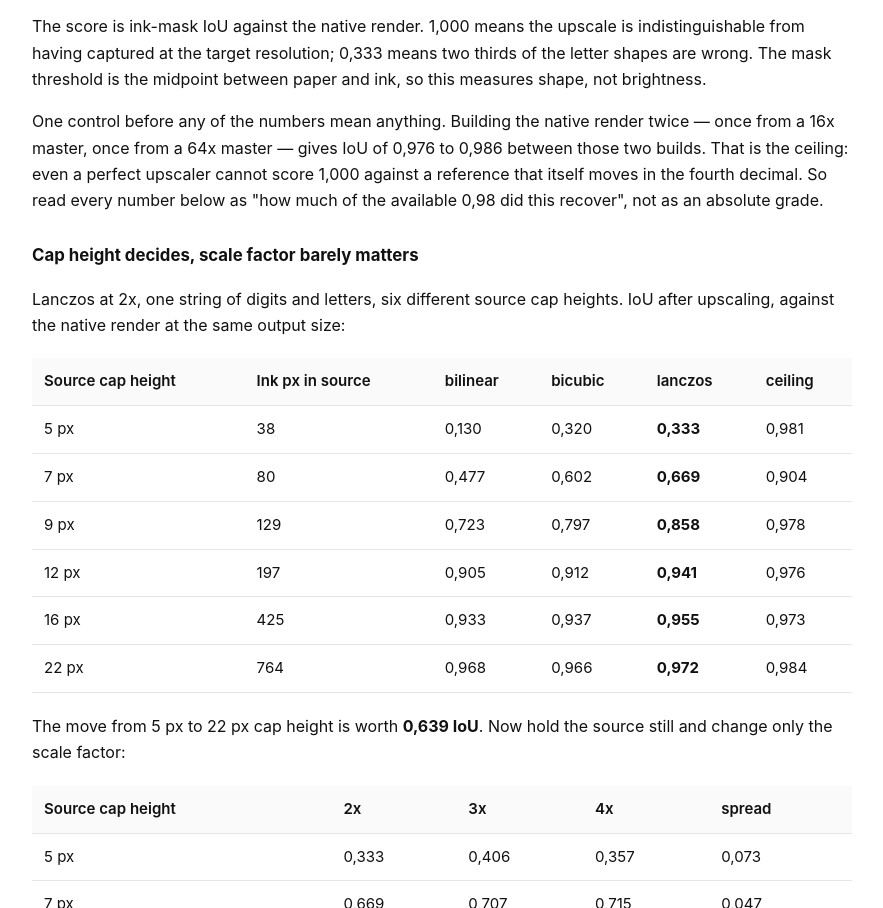
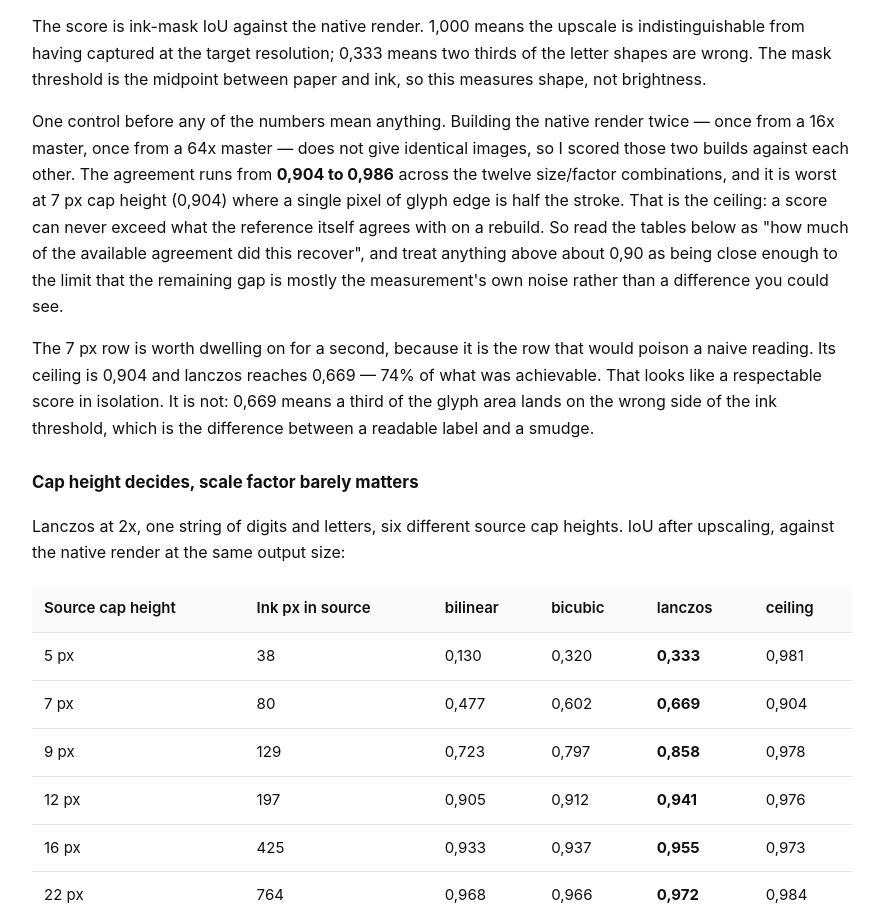
Before and after one commit to celticgemini001/upgolab-tools, a plain HTML site: page product-photos.html in a window 1280 px wide. Shown: the part 5265-6173 px from the top of the page, without its empty margins (198-1081 px from the left). Drawn offline with Linux system fonts and the light colour scheme.

Commit message:
product-photos: correct the ceiling control range (0.904-0.986, not 0.976)

```diff
--- a/product-photos.html
+++ b/product-photos.html
@@ -108,7 +108,9 @@ figure{margin:24px 0}figcaption{color:#666;font-size:.86rem}
 </ul>
 <p>The score is ink-mask IoU against the native render. 1,000 means the upscale is indistinguishable from having captured at the target resolution; 0,333 means two thirds of the letter shapes are wrong. The mask threshold is the midpoint between paper and ink, so this measures shape, not brightness.</p>
 
-<p>One control before any of the numbers mean anything. Building the native render twice — once from a 16x master, once from a 64x master — gives IoU of 0,976 to 0,986 between those two builds. That is the ceiling: even a perfect upscaler cannot score 1,000 against a reference that itself moves in the fourth decimal. So read every number below as "how much of the available 0,98 did this recover", not as an absolute grade.</p>
+<p>One control before any of the numbers mean anything. Building the native render twice — once from a 16x master, once from a 64x master — does not give identical images, so I scored those two builds against each other. The agreement runs from <strong>0,904 to 0,986</strong> across the twelve size/factor combinations, and it is worst at 7 px cap height (0,904) where a single pixel of glyph edge is half the stroke. That is the ceiling: a score can never exceed what the reference itself agrees with on a rebuild. So read the tables below as "how much of the available agreement did this recover", and treat anything above about 0,90 as being close enough to the limit that the remaining gap is mostly the measurement's own noise rather than a difference you could see.</p>
+
+<p>The 7 px row is worth dwelling on for a second, because it is the row that would poison a naive reading. Its ceiling is 0,904 and lanczos reaches 0,669 — 74% of what was achievable. That looks like a respectable score in isolation. It is not: 0,669 means a third of the glyph area lands on the wrong side of the ink threshold, which is the difference between a readable label and a smudge.</p>
 
 <h3>Cap height decides, scale factor barely matters</h3>
 <p>Lanczos at 2x, one string of digits and letters, six different source cap heights. IoU after upscaling, against the native render at the same output size:</p>
@@ -202,7 +204,7 @@ figure{margin:24px 0}figcaption{color:#666;font-size:.86rem}
 </table>
 <p>Read the third column, not the first. A 2.000 px capture and a 4.000 px capture differ by a factor of two in file size and by 0,07 IoU — but the 2.000 px one lands at 8 px cap height, which is on the wrong side of the 10 px knee. The two rows that clear the threshold are the two where the <em>label</em> got at least 12 px, and you can reach that from a 1.600 px file by simply standing closer or framing tighter. Which is the whole finding restated as a camera instruction: zoom and position buy more label legibility than resolution, because they raise cap height directly, while resolution spends itself over the whole scene.</p>
 
-<p>Two caveats on that table, stated rather than buried. The assumptions are a 1,2 mm line and a 300 mm frame width; if your product fills a fifth of the frame instead of a tenth, every cap height doubles and the verdict moves up a row. And the IoU column is interpolated on the measured cap-height sweep, so it inherits the same ceiling of about 0,98 that the control exposed — a row showing 0,955 is already near the limit of what the metric can distinguish.</p>
+<p>Two caveats on that table, stated rather than buried. The assumptions are a 1,2 mm line and a 300 mm frame width; if your product fills a fifth of the frame instead of a tenth, every cap height doubles and the verdict moves up a row. And the IoU column is interpolated on the measured cap-height sweep, so it inherits that ceiling — a row showing 0,955 sits within 0,02 of the best the reference agrees with itself, which is why the last two rows read as a plateau rather than a trend.</p>
 
 <div class="note">
   <strong>What this changes about the workflow above.</strong> The order of operations stays as it was: denoise, enlarge, sharpen at output size, clean the background last. What changes is the decision point. Before spending time on the upscale, measure the cap height of the smallest text that has to be readable. Under about 10 px, no kernel, factor or sharpening amount recovers it and the item needs a reshoot or a tighter crop. Over about 12 px, 2x is safe and further enlargement buys nothing worth the file size.
```
